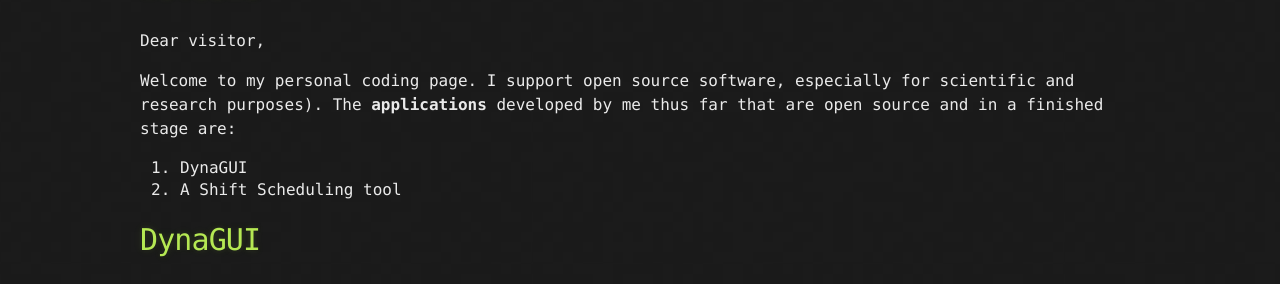
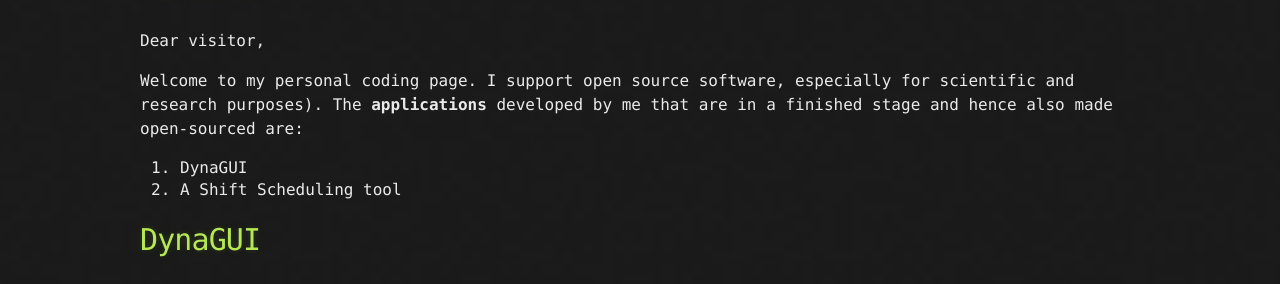
Before and after one commit to benjaminbolling/benjaminbolling.github.io, a Jekyll site: the page built from index.md, in a window 1280 px wide. Shown: the part 269-553 px from the top of the page. Built offline with Jekyll 4.4.1, drawn with Linux system fonts in a browser that asks for light colours; our own code applies the rules of GitHub Pages for plain Markdown files.

Commit message:
Format fixing

```diff
--- a/index.md
+++ b/index.md
@@ -6,7 +6,7 @@
 
 Dear visitor,
 
-Welcome to my personal coding page. I support open source software, especially for scientific and research purposes). The **applications** developed by me thus far that are open source and in a finished stage are:
+Welcome to my personal coding page. I support open source software, especially for scientific and research purposes). The **applications** developed by me that are in a finished stage and hence also made open-sourced are:
 
 1.  DynaGUI
 2.  A Shift Scheduling tool
```
